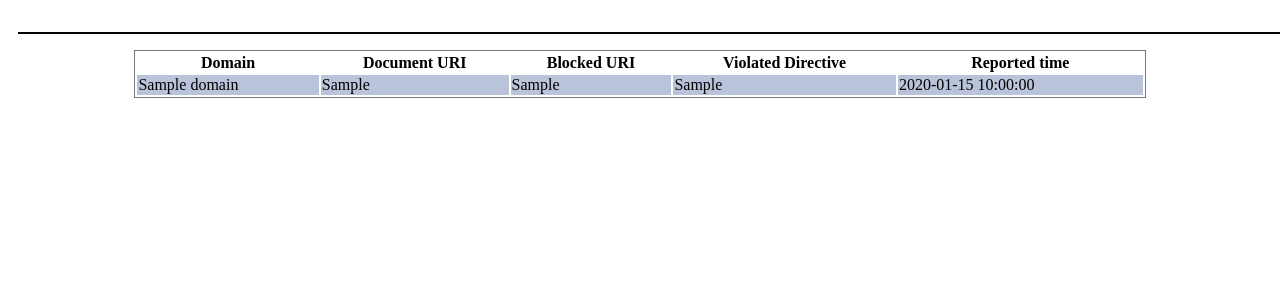
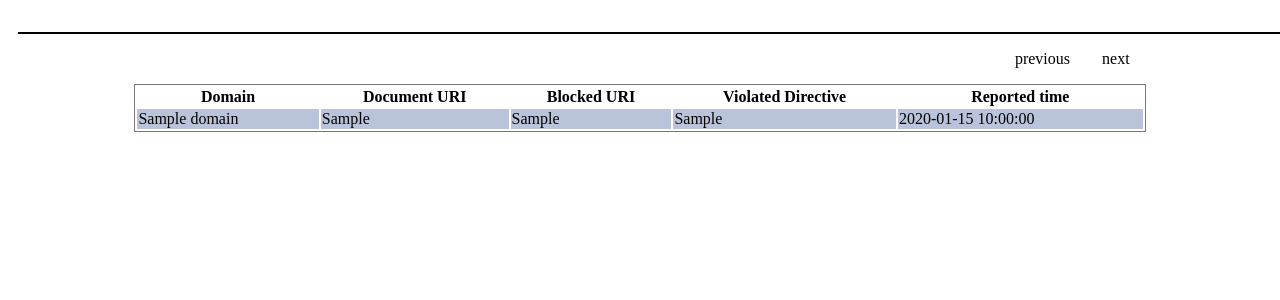
Before and after one commit to finalduty/csp-report-collector, a Python web app: template src/templates/reports.jinja in a window 1280 px wide. Shown: the part 76-376 px from the top of the page. Run offline with Jinja, Linux system fonts and the light colour scheme; the template is opened without the code that fills it: most values are stand-ins (such as "Sample title", 1, 10 or a date in 2020).

Commit message:
feat: support simple pagination

```diff
--- a/src/static/style.css
+++ b/src/static/style.css
@@ -9,10 +9,14 @@
     font-family: sans-serif;
 }
 
+.mainbody {
+    margin: 1em auto;
+    width: 80%;
+}
+
 table.reports {
     border: 1px solid #777;
-    margin: 1em auto;
-    width: 80%;
+    width: 100%;
 }
 
 tr.row-0 {
@@ -22,3 +26,16 @@ tr.row-0 {
 tr.row-1 {
     background-color: #b9c4db;
 }
+
+.pager {
+    text-align: right;
+}
+
+.pager ul {
+    list-style: none
+}
+
+.pager li {
+    display: inline-block;
+    margin:0px 1em;
+}
--- a/src/templates/reports.jinja
+++ b/src/templates/reports.jinja
@@ -12,11 +12,12 @@
         </header>
     </div>
     <div class="mainbody">
+        <div class="pager"><ul><li><a {% if reports.has_prev -%} href="/reports?p={{ reports.prev_num }}"{% endif %}>previous</a></li><li><a {% if reports.has_next -%} href="/reports?p={{reports.next_num }}"{% endif %}>next</a></li></ul></div>
         <table class="reports">
         <tr>
             <th>Domain</th><th>Document URI</th><th>Blocked URI</th><th>Violated Directive</th><th>Reported time</th>
         </tr>
-        {% for report in reports %}
+        {% for report in reports.items %}
         <tr class="row-{{ loop.index % 2 }}">
             <td>{{ report.domain }}</td><td>{{ report.document_uri }}</td><td>{{ report.blocked_uri }}</td><td>{{ report.violated_directive }}</td><td>{{ report.reported_at }}</td>
         </tr>
```
Also changed, not shown: src/csp_report_collector.py (+5 -2 lines).
